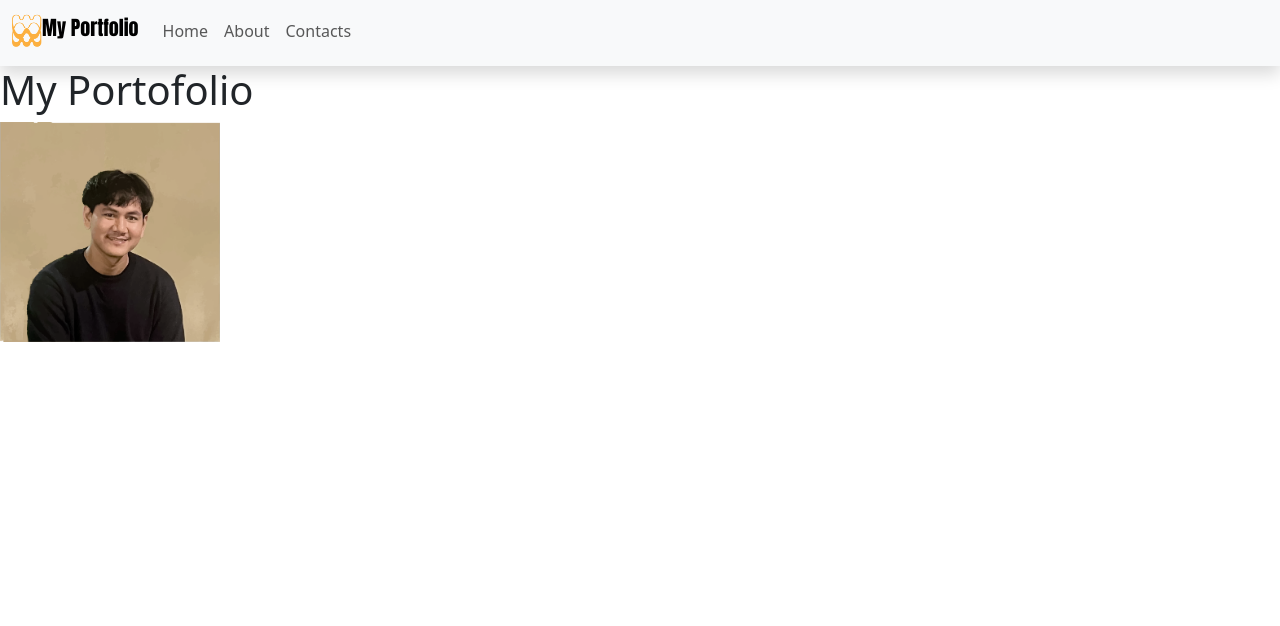
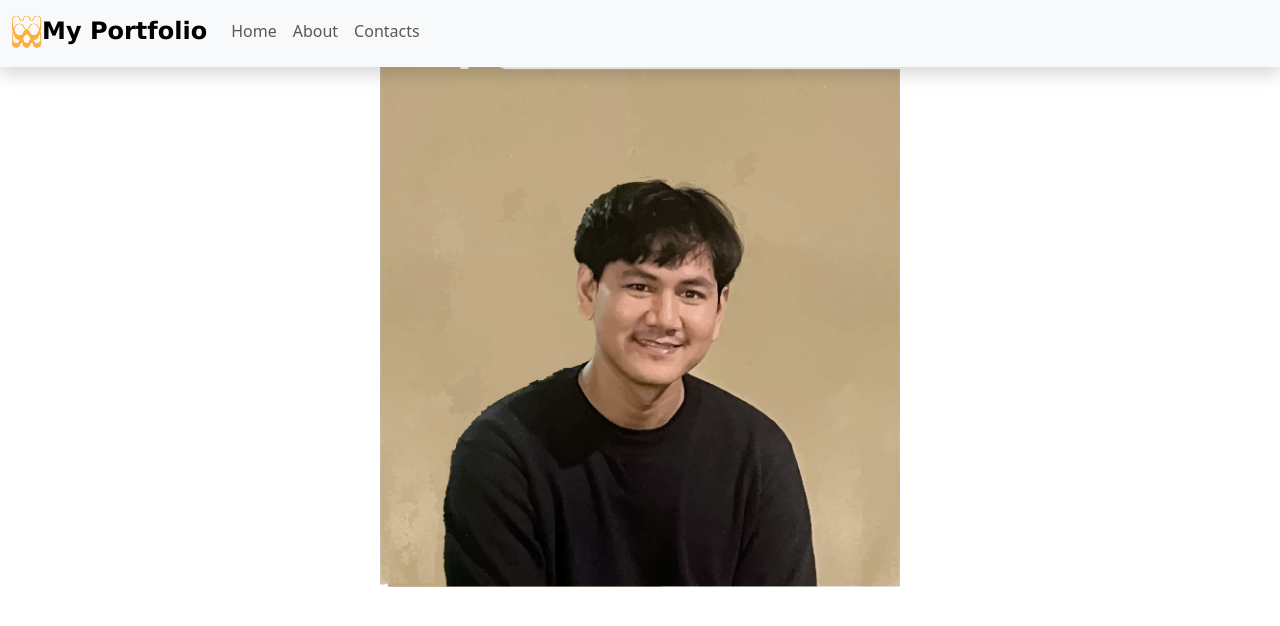
Before and after one commit to farizwrmn/Portfolio, a React (Vite) app: page / in a window 1280 px wide. Shown: the top 626 px of the page. Built offline with nearby package versions, Linux system fonts and the light colour scheme.

Commit message:
finalisasi navbar

```diff
--- a/src/App.css
+++ b/src/App.css
@@ -4,9 +4,12 @@
   border-radius: 10%;
 }
 .navbar-brand {
-  font-family: Impact, Haettenschweiler, "Arial Narrow Bold", sans-serif;
+  font-family: Verdana, Geneva, Tahoma, sans-serif;
 }
 .about {
-  font-family: "Courier New", Courier, monospace;
+  font-family: Impact, Haettenschweiler, "Arial Narrow Bold", sans-serif;
   text-align: center;
 }
+.Home {
+  text-align: center;
+}
--- a/src/App.tsx
+++ b/src/App.tsx
@@ -2,9 +2,9 @@ import { Routes, Route } from "react-router-dom";
 import Home from "./index";
 import About from "./pages/about";
 import NavBar from "./components/NavBar";
+import imagePath from "./assets/img/MFW.png";
 import "bootstrap/dist/css/bootstrap.css";
 import "bootstrap/dist/js/bootstrap.bundle.min.js";
-import imagePath from "./assets/img/MFW.png";
 
 function App() {
   let items = ["Home", "About", "Contacts"];
--- a/src/components/NavBar.tsx
+++ b/src/components/NavBar.tsx
@@ -1,5 +1,6 @@
 import { useState } from "react";
 import "../App.css";
+
 interface NavBarProps {
   brandName: string;
   imageSrcPath: string;
@@ -15,26 +16,23 @@ function NavBar({ brandName, imageSrcPath, navItems }: NavBarProps) {
             src={imageSrcPath}
             width="30"
             height="40"
-            className="d-inline-block align-top"
+            className="d-inline-block align-center"
             alt=""
           />
-          {brandName}
+          <span className="fw-bolder fs-4">{brandName}</span>
         </a>
         <button
           className="navbar-toggler"
           type="button"
-          data-toggle="collapse"
-          data-target="#navbarNav"
-          aria-controls="navbarNav"
+          data-bs-toggle="collapse"
+          data-bs-target="#navbarSupportedContent"
+          aria-controls="navbarSupportedContent"
           aria-expanded="false"
           aria-label="Toggle navigation"
         >
-          <span className="navbar-toggler-icon"></span>
+          <span className="navbar-toggler-icon" />
         </button>
-        <div
-          className="collapse navbar-collapse align-items-start d-flex flex-column flex-md-row"
-          id="navbarSupportedContent"
-        >
+        <div className="collapse navbar-collapse" id="navbarSupportedContent">
           <ul className="navbar-nav me-auto mb-2 mb-md-1">
             {navItems.map((items, index) => (
               <li
--- a/src/index.tsx
+++ b/src/index.tsx
@@ -1,9 +1,8 @@
 function Home() {
   return (
     <>
-      <h1>My Portofolio</h1>
-      <div>
-        <img src="/public/picture.png" alt="Pp" width={220} height={220} />
+      <div className="Home">
+        <img src="/public/picture.png" alt="Profile" width={520} height={520} />
       </div>
     </>
   );
```
